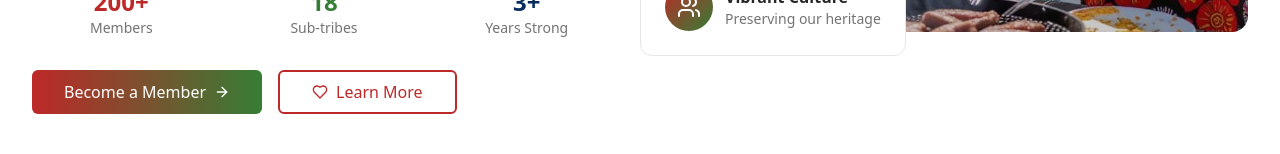
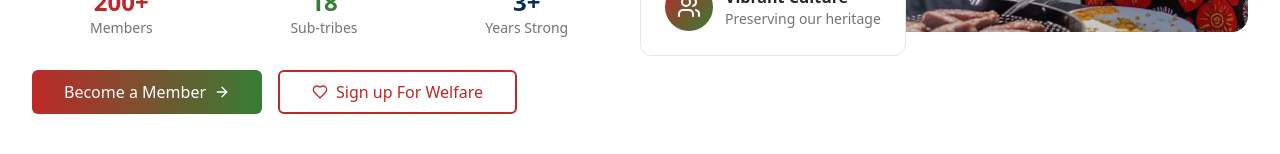
Before and after one commit to BrianKvin/lcia, a React (Vite) app: page / in a window 1280 px wide. Shown: the part 646-800 px from the top of the page. Built offline with nearby package versions, Linux system fonts and the light colour scheme; no server answers.

Commit message:
Feature: Welfare and Membership buttons clarity.

```diff
--- a/src/components/Hero.tsx
+++ b/src/components/Hero.tsx
@@ -55,9 +55,9 @@ const Hero = () => {
                 Become a Member
                 <ArrowRight className="w-4 h-4 transition-transform group-hover:translate-x-1" />
               </Button>
-              <Button onClick={() => scrollToSection('about')} variant="communityOutline" size="lg" className="group text-sm sm:text-base">
+              <Button onClick={() => scrollToSection('welfare-form')} variant="communityOutline" size="lg" className="group text-sm sm:text-base">
                 <Heart className="w-4 h-4" />
-                Learn More
+                Sign up For Welfare
               </Button>
             </div>
           </div>
--- a/src/components/Welfare.tsx
+++ b/src/components/Welfare.tsx
@@ -404,7 +404,7 @@ const Welfare = () => {
         </div>
 
         {/* Comprehensive Membership Application Form */}
-        <div className="mt-16 bg-white p-8 rounded-2xl border border-luhya-gold/20 shadow-[var(--shadow-clean)]">
+        <div id="welfare-form" className="mt-16 bg-white p-8 rounded-2xl border border-luhya-gold/20 shadow-[var(--shadow-clean)]">
             <div className="text-center mb-8">
               <h3 className="text-2xl font-bold mb-4 text-luhya-navy">Mulembe Community NSW<br />Welfare Membership Form</h3>
               <p className="text-muted-foreground max-w-2xl mx-auto">
```
Also changed, not shown: 1 other file (tests, documents, lock files or other folders).
